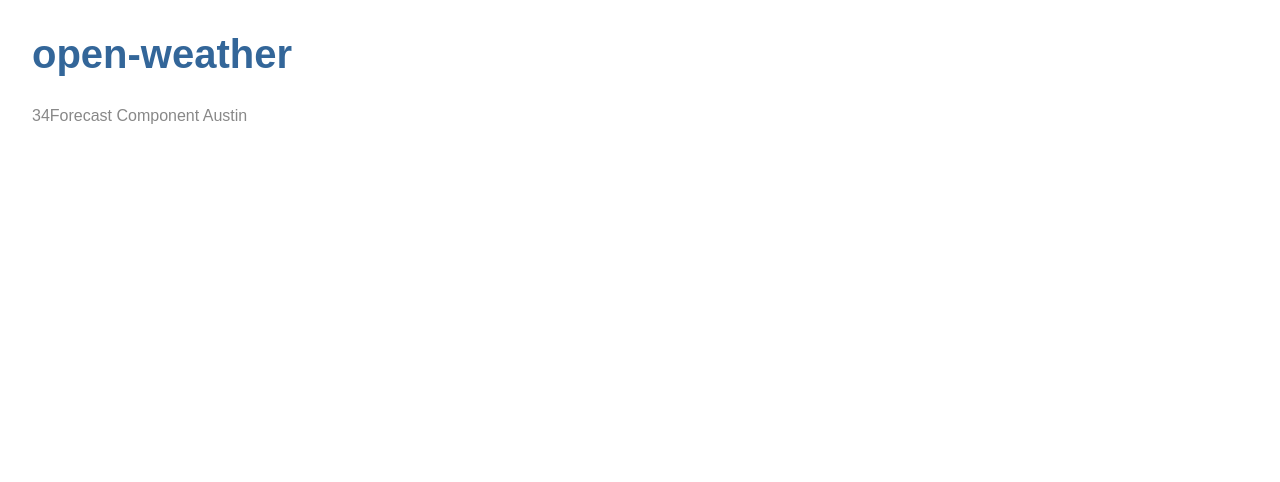
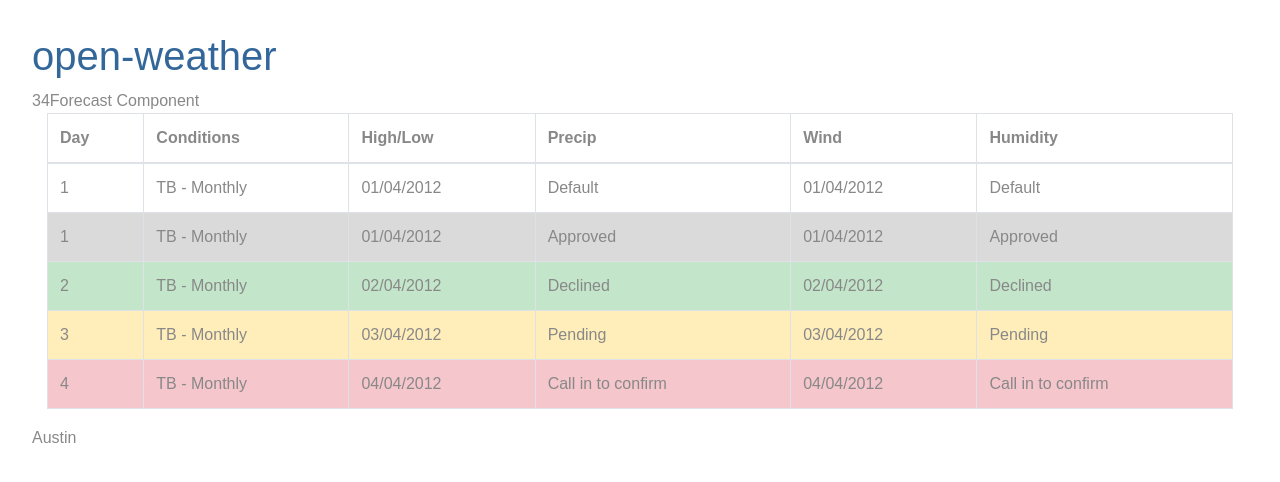
Before and after one commit to RogerJLeeJ18/openweather, an Angular app in the folder open-weather/: page / in a window 1280 px wide. Shown: the top 482 px of the page. Built offline with nearby package versions, Linux system fonts and the light colour scheme.

Commit message:
forecast bootstrap added

```diff
--- a/open-weather/src/app/forecast/forecast.component.html
+++ b/open-weather/src/app/forecast/forecast.component.html
@@ -1 +1,133 @@
 {{testTitle}}
+<div class="container-fluid">
+  <div class="row">
+    <div class="col-md-12">
+      <table class="table table-bordered">
+        <thead>
+          <tr>
+            <th>
+              Day
+            </th>
+            <th>
+              Conditions
+            </th>
+            <th>
+              High/Low
+            </th>
+            <th>
+              Precip
+            </th>
+            <th>
+              Wind
+            </th>
+            <th>
+              Humidity
+            </th>
+          </tr>
+        </thead>
+        <tbody>
+          <tr>
+            <td>
+              1
+            </td>
+            <td>
+              TB - Monthly
+            </td>
+            <td>
+              01/04/2012
+            </td>
+            <td>
+              Default
+            </td>
+            <td>
+              01/04/2012
+            </td>
+            <td>
+              Default
+            </td>
+          </tr>
+          <tr class="table-active">
+            <td>
+              1
+            </td>
+            <td>
+              TB - Monthly
+            </td>
+            <td>
+              01/04/2012
+            </td>
+            <td>
+              Approved
+            </td>
+            <td>
+              01/04/2012
+            </td>
+            <td>
+              Approved
+            </td>
+          </tr>
+          <tr class="table-success">
+            <td>
+              2
+            </td>
+            <td>
+              TB - Monthly
+            </td>
+            <td>
+              02/04/2012
+            </td>
+            <td>
+              Declined
+            </td>
+            <td>
+              02/04/2012
+            </td>
+            <td>
+              Declined
+            </td>
+          </tr>
+          <tr class="table-warning">
+            <td>
+              3
+            </td>
+            <td>
+              TB - Monthly
+            </td>
+            <td>
+              03/04/2012
+            </td>
+            <td>
+              Pending
+            </td>
+            <td>
+              03/04/2012
+            </td>
+            <td>
+              Pending
+            </td>
+          </tr>
+          <tr class="table-danger">
+            <td>
+              4
+            </td>
+            <td>
+              TB - Monthly
+            </td>
+            <td>
+              04/04/2012
+            </td>
+            <td>
+              Call in to confirm
+            </td>
+            <td>
+              04/04/2012
+            </td>
+            <td>
+              Call in to confirm
+            </td>
+          </tr>
+        </tbody>
+      </table>
+    </div>
+  </div>
+</div>
--- a/open-weather/src/index.html
+++ b/open-weather/src/index.html
@@ -7,6 +7,8 @@
 
   <meta name="viewport" content="width=device-width, initial-scale=1">
   <link rel="icon" type="image/x-icon" href="favicon.ico">
+  <link rel="stylesheet" href="https://maxcdn.bootstrapcdn.com/bootstrap/4.0.0/css/bootstrap.min.css" integrity="sha384-Gn5384xqQ1aoWXA+058RXPxPg6fy4IWvTNh0E263XmFcJlSAwiGgFAW/dAiS6JXm"
+    crossorigin="anonymous">
 </head>
 <body>
   <app-root></app-root>
```
